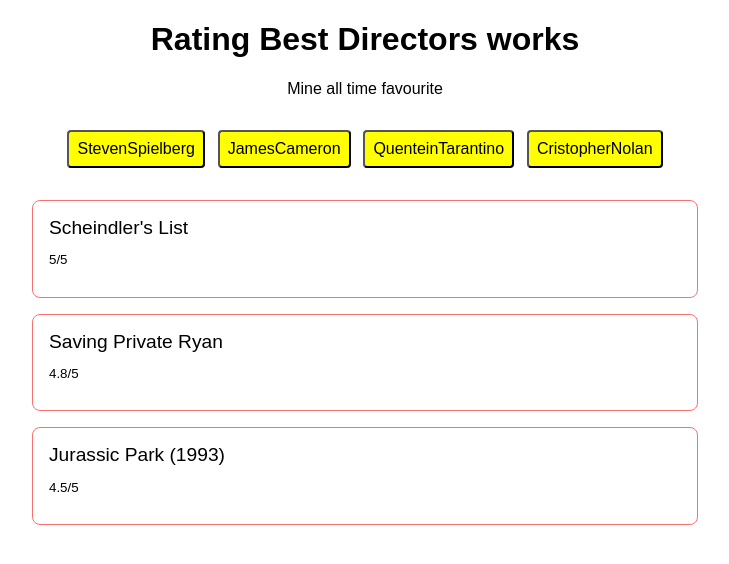
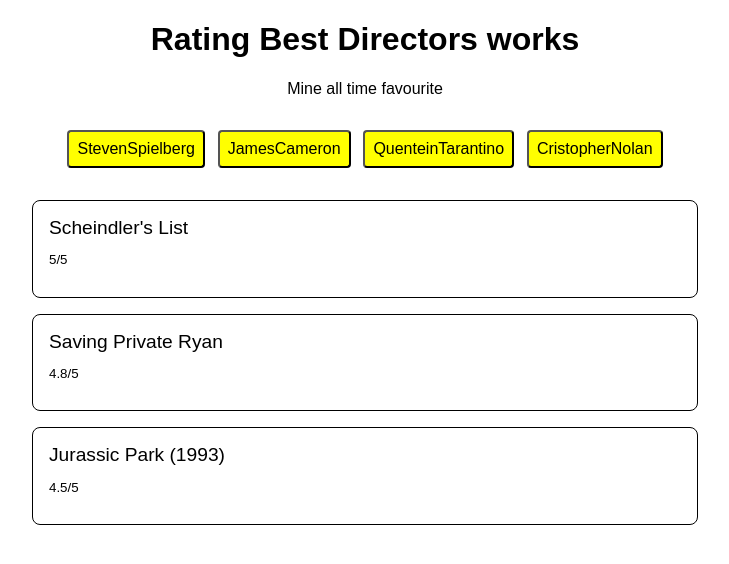
Before and after one commit to DEVNETWORLD/Best-Directors, a React (Create React App) app: page / in a window 1280 px wide. Shown: the top 564 px of the page, without its empty margins (275-1004 px from the left). Built offline with nearby package versions, Linux system fonts and the light colour scheme.

Commit message:
updated code

```diff
--- a/src/App.js
+++ b/src/App.js
@@ -22,19 +22,19 @@
     { movies: "Dunkirk", rating: "4.9/5" }
   ]
 };
-//var currentList = Object.keys(directorList);
+var currentList = Object.keys(directorList);
 
 export default function App() {
-  const [moviess, setmovies] = useState("StevenSpielberg");
+  const [movies, setmovies] = useState("StevenSpielberg");
   function clickdirectorHanler(movie) {
-    //var movies = directorList[movie];
+    var movies = directorList[movie];
     setmovies(movie);
   }
   return (
     <div className="App">
       <h1>Rating Best Directors works</h1>
       <p>Mine all time favourite</p>
-      {Object.keys(directorList).map((movie) => (
+      {currentList.map((movie) => (
         <button
           style={{
             border: "1px solid var",
@@ -56,13 +56,13 @@
       ))}
       <div style={{ textAlign: "left" }}>
         <ul style={{ paddingInlineStart: "0" }}>
-          {directorList[moviess].map((item) => (
+          {directorList[movies].map((item) => (
             <li
               key={item.movies}
               style={{
                 listStyle: "none",
                 padding: "1rem",
-                border: "1px solid #F87171",
+                border: "1px solid ",
                 width: "50%",
                 margin: "1rem auto",
                 borderRadius: "0.5rem"
```
